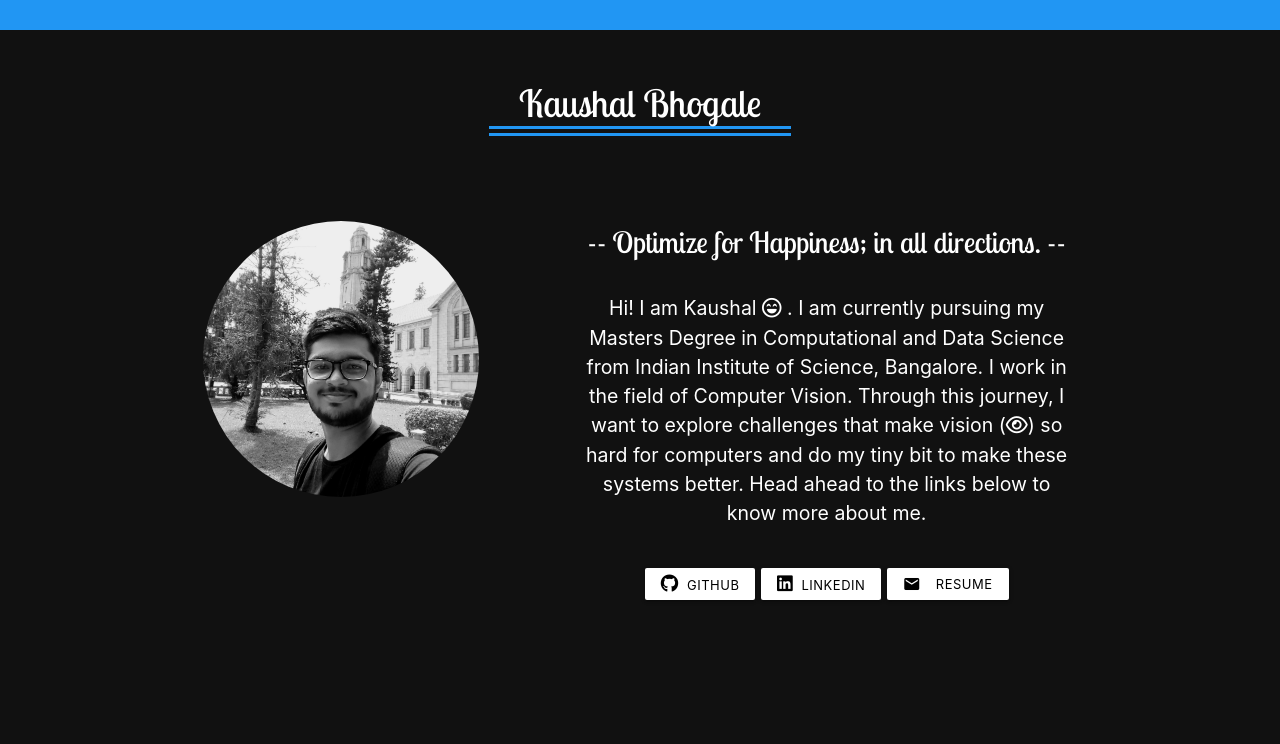
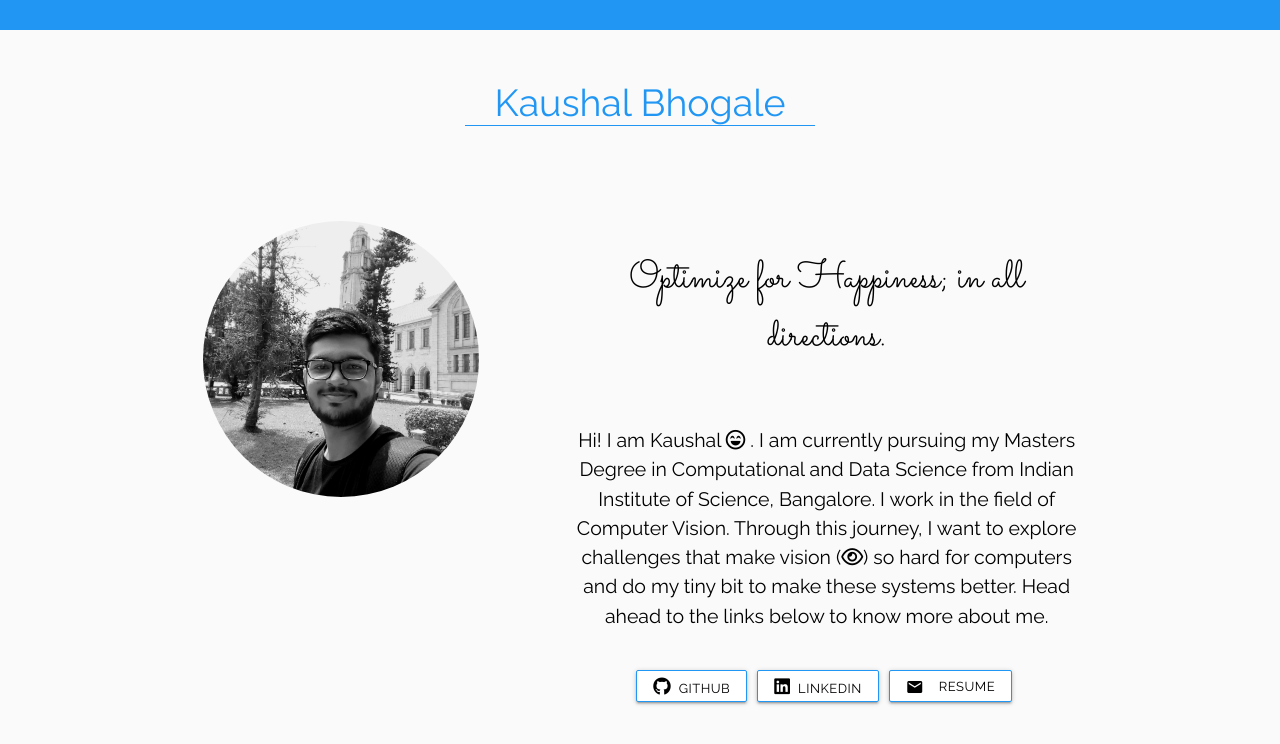
Before and after one commit to kaushal-py/kaushal-py.github.io, a plain HTML site: page index.html in a window 1280 px wide. Drawn offline with nearby package versions, Linux system fonts and the light colour scheme.

Commit message:
Style update and new resume

```diff
--- a/index.html
+++ b/index.html
@@ -7,9 +7,8 @@
       <!-- Compiled and minified CSS -->
       <link rel="stylesheet" href="https://cdnjs.cloudflare.com/ajax/libs/materialize/1.0.0/css/materialize.min.css">
       <link rel="stylesheet" href="https://use.fontawesome.com/releases/v5.13.0/css/all.css" integrity="sha384-Bfad6CLCknfcloXFOyFnlgtENryhrpZCe29RTifKEixXQZ38WheV+i/6YWSzkz3V" crossorigin="anonymous">
-      <link href="https://fonts.googleapis.com/css2?family=Lobster+Two&display=swap" rel="stylesheet">
-
-
+      <!-- <link href="https://fonts.googleapis.com/css2?family=Lobster+Two&display=swap" rel="stylesheet"> -->
+      <link href="https://fonts.googleapis.com/css2?family=Raleway:ital,wght@0,100;0,300;0,400;0,600;0,700;0,900;1,400&family=Sacramento&display=swap" rel="stylesheet">
       <!--Let browser know website is optimized for mobile-->
       <meta name="viewport" content="width=device-width, initial-scale=1.0"/>
     </head>
@@ -27,7 +26,7 @@
 
         <br><br>
 
-        <div class="row white-text">
+        <div class="row black-text">
           <div class="col m4 s8 offset-s2">
 
             <br><br>
@@ -38,20 +37,20 @@
 
             <br><br>
             <div class="center-align" style="font-size: 1.3em;">
-
-                <span style="font-size: 1.5em; font-family: 'Lobster Two', cursive;">-- Optimize for Happiness; in all directions. --</span>
-                <br><br>
+                <br>
+                <span style="font-size: 2em; font-family: 'Sacramento', cursive;">Optimize for Happiness; in all directions.</span>
+                <br><br><br>
 
                 Hi! I am Kaushal <i class="far fa-laugh-beam"></i> . I am currently pursuing my Masters Degree in Computational and Data Science from Indian Institute of Science, Bangalore. I work in the field of Computer Vision. Through this journey, I want to explore challenges that make vision (<i class="far fa-eye"></i>) so hard for computers and do my tiny bit to make these systems better. Head ahead to the links below to know more about me.
                 <br><br>
 
-                <a href="https://github.com/kaushal-py" target="_blank" class="waves-effect waves-light btn-small white black-text">
+                <a href="https://github.com/kaushal-py" target="_blank" class="waves-effect waves-light btn-small black-text">
                   <i class="fab fa-github"></i>&nbsp; Github
                 </a>
-                <a href="https://www.linkedin.com/in/kaushal-bhogale/" target="_blankx" class="waves-effect waves-light btn-small white black-text">
+                <a href="https://www.linkedin.com/in/kaushal-bhogale/" target="_blankx" class="waves-effect waves-light btn-small black-text">
                   <i class="fab fa-linkedin"></i>&nbsp; LinkedIn
                 </a>
-                <a class="waves-effect waves-light btn-small white black-text">
+                <a href="Kaushal-Bhogale-resume.pdf" target="_blankx" class="waves-effect waves-light btn-small black-text">
                   <i class="material-icons left">email</i>Resume
                 </a>
 
@@ -67,8 +66,8 @@
       <style>
 
         body{
-          background-color: #111;
-        }
+          background-color:#fafafa;
+          font-family: 'Raleway', sans-serif; }
 
         #top-border{
           background-color: #2196f3;
@@ -78,14 +77,25 @@
 
         .btn-small{
           margin-top: 10px;
+          background-color: white !important;
+          border: 1px solid #2196f3;
+          margin-right: 5px;
+        }
+
+        .btn-small:hover{
+          margin-top: 10px;
+          color:white !important;
+          background-color: #2196f3 !important;
+          border: 1px solid #2196f3;
         }
 
         .title{
           font-size: 2.5em;
-          color: white;
+          color: #2196f3;
           padding: 0px 30px;
-          border-bottom: 10px double #2196f3;
-          font-family: 'Lobster Two', cursive;
+          border-bottom: 1px solid #2196f3;
+          font-family: 'Raleway', sans-serif;
+          font-weight: thin;
         }
 
       </style>
```
Also changed, not shown: 1 other file.
